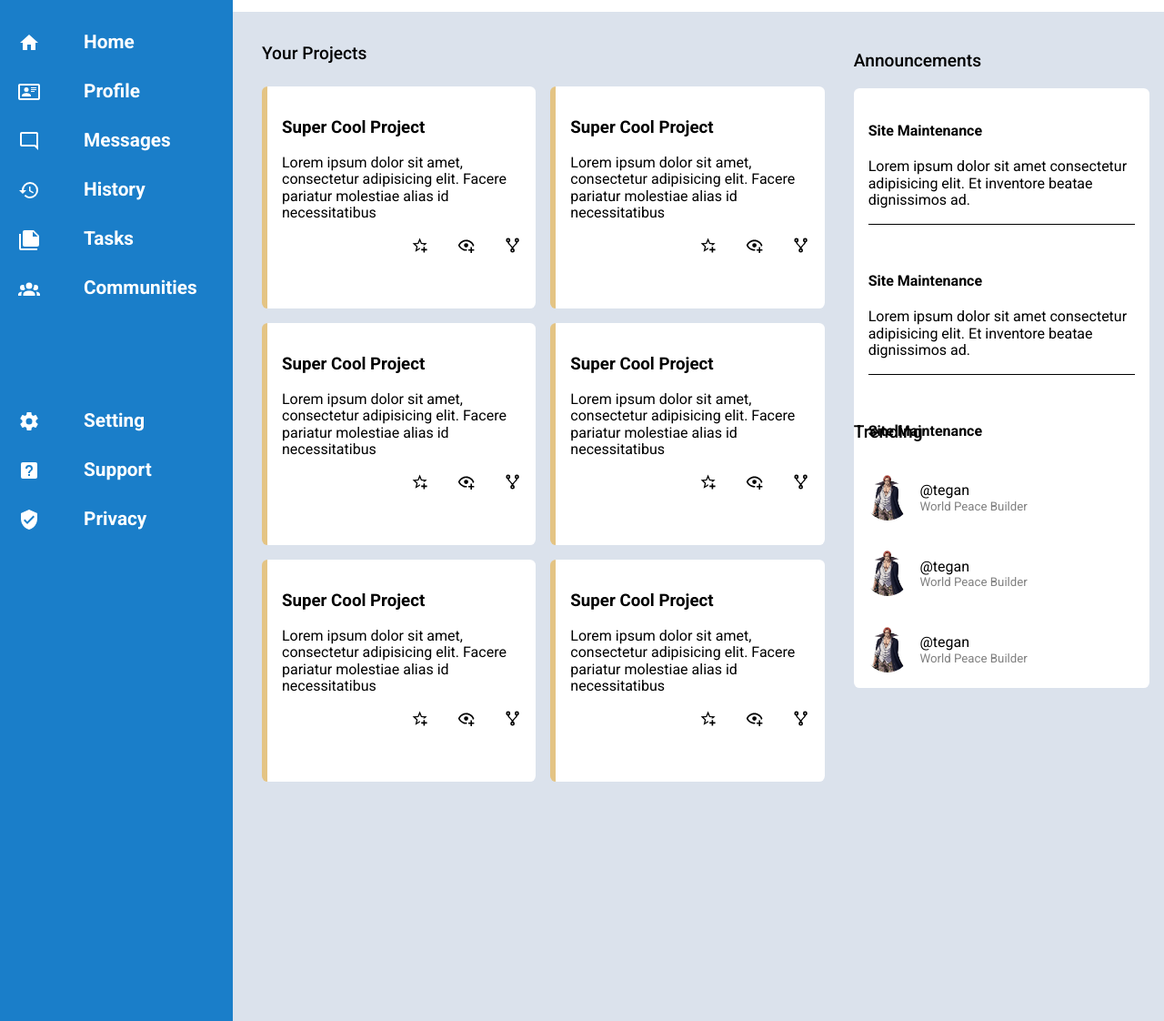
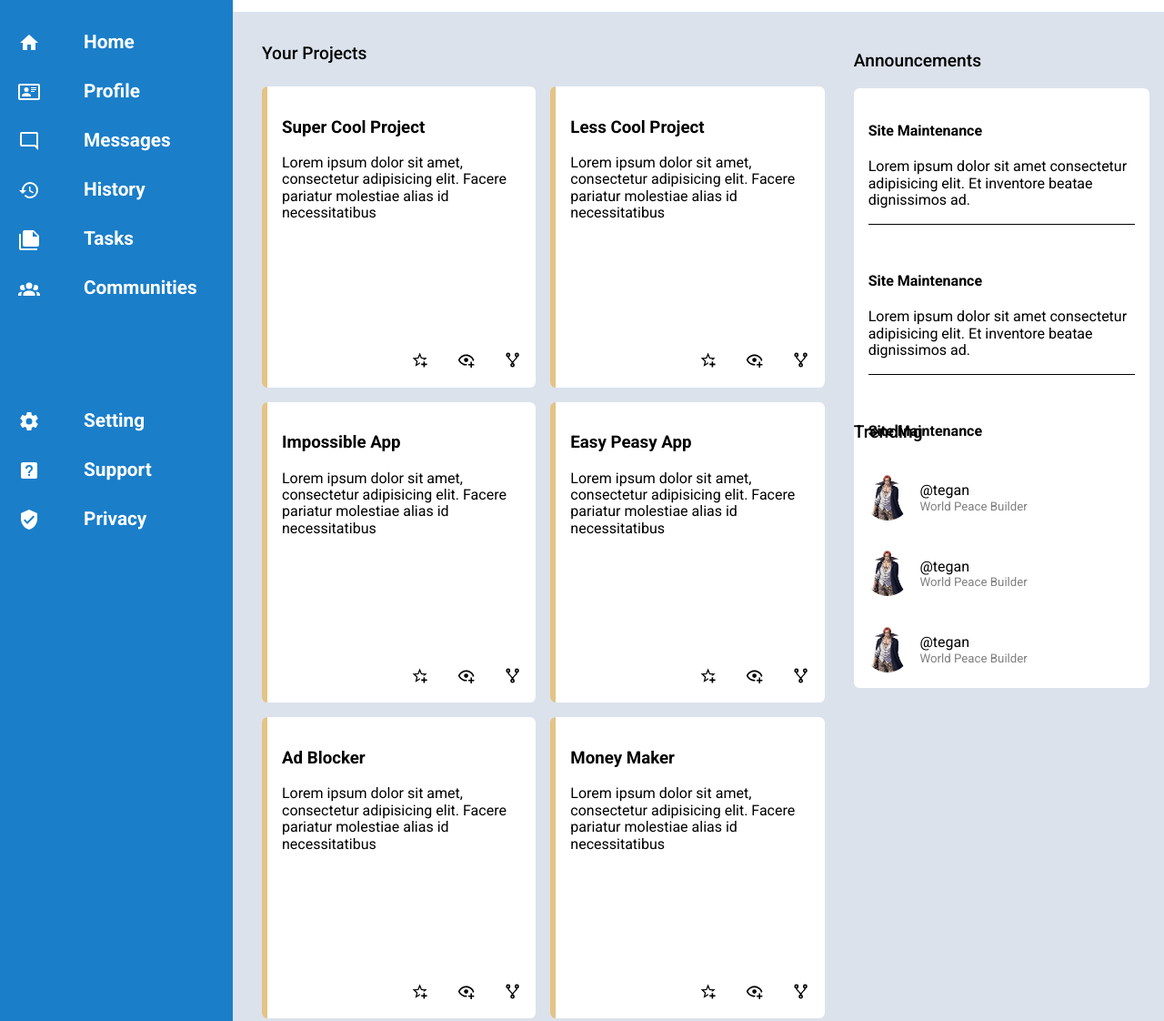
Before and after one commit to FiromsaM/Admin-Dashboard, a plain HTML site: page index.html in a window 1280 px wide. Shown: the part 187-1309 px from the top of the page at 91% size. Drawn offline with Linux system fonts and the light colour scheme.

Commit message:
fixed layout alignment between project, announcement, and trending sections

```diff
--- a/assets/style-sheets/styles.css
+++ b/assets/style-sheets/styles.css
@@ -129,14 +129,6 @@ input {
   font-size: 0.9rem;
 }
 
-.profile-links div,
-.profile-links ul {
-}
-
-/* .profile-links div {
-  display: grid;
-  grid-template-columns: 200px 200px;
-} */
 .greeting {
   display: flex;
   flex-direction: column;
@@ -167,8 +159,11 @@ input {
 }
 main {
   display: grid;
+  grid-template-rows: repeat(auto-fill, minmax(22rem, 1fr));
   grid-template-columns: 2fr 1fr;
-  grid-template-rows: repeat(auto-fill, minmax(22rem, 1fr));
+  /* grid-template-columns: 2fr 1fr; */
+
+  /* grid-template-rows: repeat(auto-fill, minmax(22rem, 1fr)); */
   background-color: rgb(219, 226, 236);
   gap: 1rem;
   padding: 0 1rem;
@@ -178,9 +173,11 @@ main {
   grid-row: 1 / -1;
   display: grid;
   /* grid-template-columns: repeat(2, 1fr); */
+  /* grid-template-columns: repeat(auto-fill, minmax(18rem, 1fr));
+  grid-template-rows: 3.125rem repeat(auto-fill, minmax(14rem, 1fr)); */
+
   grid-template-columns: repeat(auto-fill, minmax(18rem, 1fr));
-
-  grid-template-rows: 3.125rem repeat(auto-fill, minmax(14rem, 1fr));
+  grid-template-rows: 3.125rem repeat(auto-fit, minmax(14rem, 1fr));
   gap: 1rem;
   padding: 1rem;
 }
@@ -193,6 +190,8 @@ main {
   grid-column: 1/-1;
 }
 .card {
+  display: grid;
+  /* align-items: end; */
   border-left: 0.4rem solid rgb(228, 196, 132);
   padding: 1rem;
   background-color: white;
@@ -206,6 +205,7 @@ main {
 }
 
 .icons {
+  align-self: end;
   display: flex;
   justify-content: flex-end;
   gap: 2rem;
@@ -219,6 +219,7 @@ main {
 .announcements {
   grid-column: 2/3;
   grid-row: 1/2;
+  /* height: 50%; */
   display: grid;
   grid-template-columns: minmax(6.25rem, 1fr);
   grid-template-rows: 6, 25rem repeat(auto-fill, minmax(9.4rem, 1fr));
@@ -244,6 +245,7 @@ main {
   border-bottom-right-radius: 0.4rem;
 }
 .trend {
+  /* height: 50%; */
   grid-column: 2/3;
   grid-row: 2/3;
   display: grid;
--- a/index.html
+++ b/index.html
@@ -214,11 +214,13 @@
         <section class="projects">
           <h3 class="titles project-title">Your Projects</h3>
           <div class="card">
+            <div>
               <h3>Super Cool Project</h3>
               <p>
                 Lorem ipsum dolor sit amet, consectetur adipisicing elit. Facere
                 pariatur molestiae alias id necessitatibus
               </p>
+            </div>
             <div class="icons">
               <a href="#"
                 ><svg
@@ -259,11 +261,13 @@
             </div>
           </div>
           <div class="card">
-            <h3>Super Cool Project</h3>
+            <div>
+              <h3>Less Cool Project</h3>
               <p>
                 Lorem ipsum dolor sit amet, consectetur adipisicing elit. Facere
                 pariatur molestiae alias id necessitatibus
               </p>
+            </div>
             <div class="icons">
               <a href="#"
                 ><svg
@@ -304,11 +308,13 @@
             </div>
           </div>
           <div class="card">
-            <h3>Super Cool Project</h3>
+            <div>
+              <h3>Impossible App</h3>
               <p>
                 Lorem ipsum dolor sit amet, consectetur adipisicing elit. Facere
                 pariatur molestiae alias id necessitatibus
               </p>
+            </div>
             <div class="icons">
               <a href="#"
                 ><svg
@@ -349,11 +355,13 @@
             </div>
           </div>
           <div class="card">
-            <h3>Super Cool Project</h3>
+            <div>
+              <h3>Easy Peasy App</h3>
               <p>
                 Lorem ipsum dolor sit amet, consectetur adipisicing elit. Facere
                 pariatur molestiae alias id necessitatibus
               </p>
+            </div>
             <div class="icons">
               <a href="#"
                 ><svg
@@ -394,11 +402,13 @@
             </div>
           </div>
           <div class="card">
-            <h3>Super Cool Project</h3>
+            <div>
+              <h3>Ad Blocker</h3>
               <p>
                 Lorem ipsum dolor sit amet, consectetur adipisicing elit. Facere
                 pariatur molestiae alias id necessitatibus
               </p>
+            </div>
             <div class="icons">
               <a href="#"
                 ><svg
@@ -439,11 +449,13 @@
             </div>
           </div>
           <div class="card">
-            <h3>Super Cool Project</h3>
+            <div>
+              <h3>Money Maker</h3>
               <p>
                 Lorem ipsum dolor sit amet, consectetur adipisicing elit. Facere
                 pariatur molestiae alias id necessitatibus
               </p>
+            </div>
             <div class="icons">
               <a href="#"
                 ><svg
```
Lines whose indentation alone changed are shown as unchanged.
